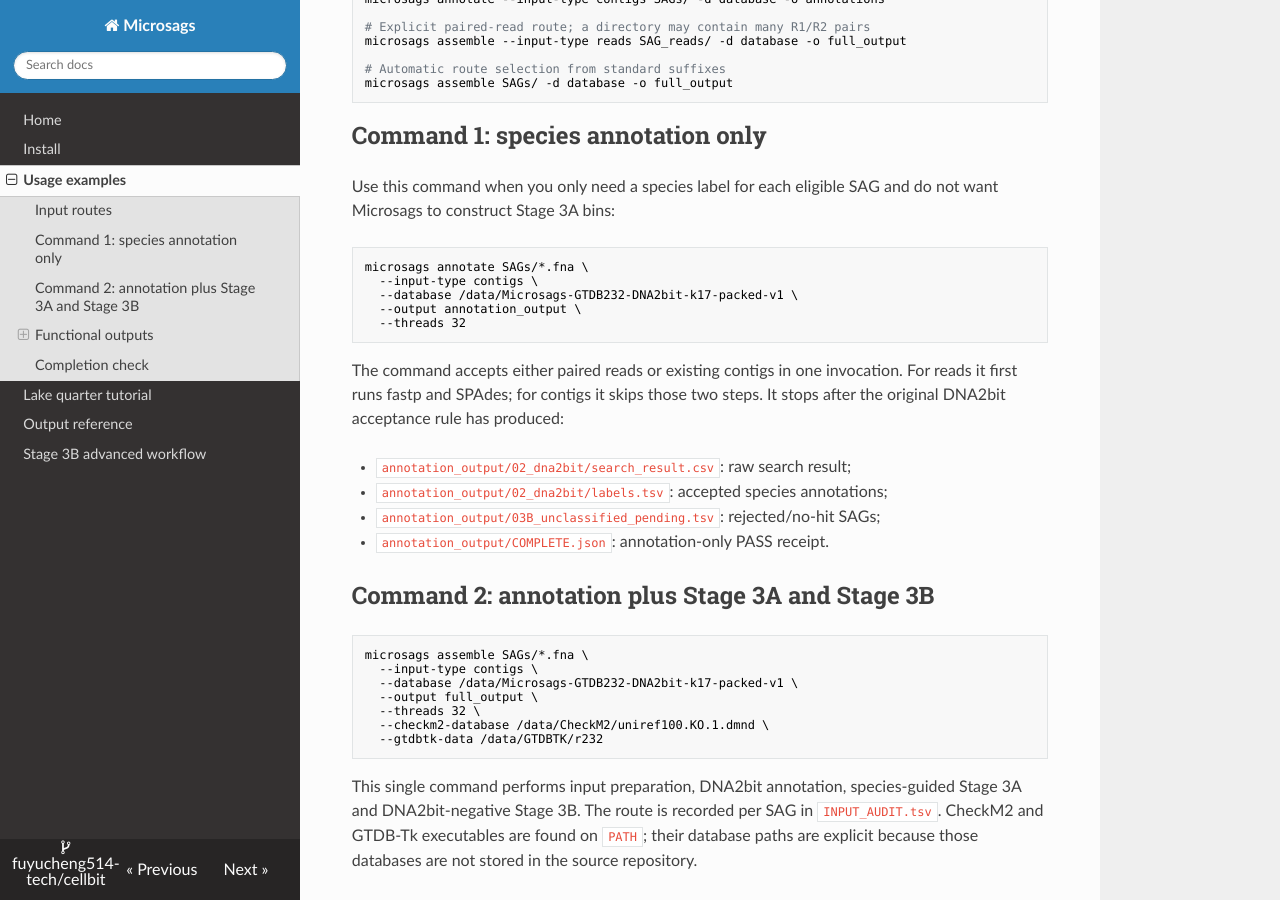
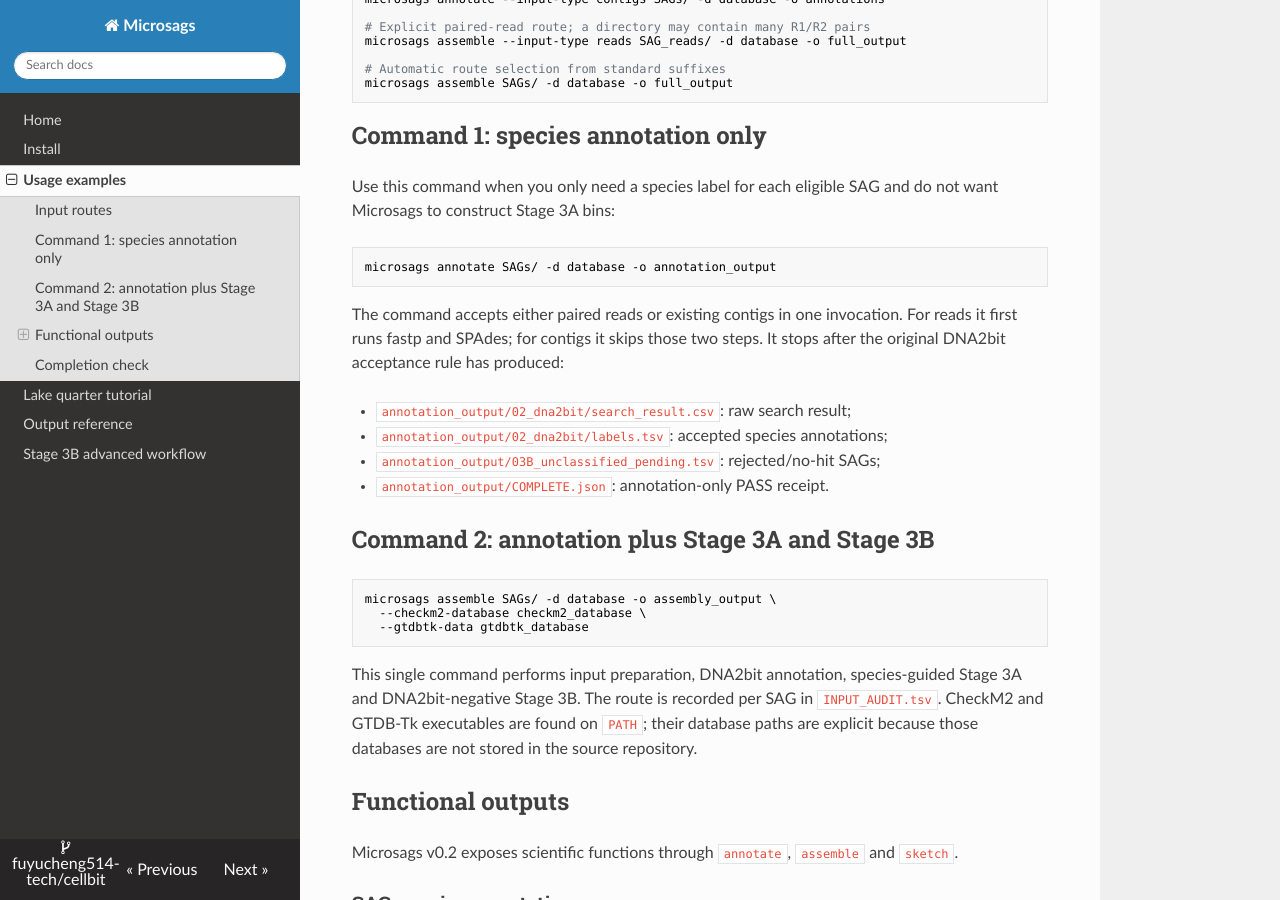
Before and after one commit to fuyucheng514-tech/cellbit, an MkDocs documentation site: the page built from docs/usage.md, in a window 1280 px wide and 900 px high, scrolled down 833 px. Built offline with MkDocs 1.6.1, drawn with Linux system fonts in a browser that asks for light colours; nearby versions of some CDN libraries.

Commit message:
docs: simplify usage commands

````diff
--- a/docs/usage.md
+++ b/docs/usage.md
@@ -48,11 +48,7 @@ Use this command when you only need a species label for each eligible SAG and
 do not want Microsags to construct Stage 3A bins:
 
 ```bash
-microsags annotate SAGs/*.fna \
-  --input-type contigs \
-  --database /data/Microsags-GTDB232-DNA2bit-k17-packed-v1 \
-  --output annotation_output \
-  --threads 32
+microsags annotate SAGs/ -d database -o annotation_output
 ```
 
 The command accepts either paired reads or existing contigs in one invocation.
@@ -67,13 +63,9 @@ It stops after the original DNA2bit acceptance rule has produced:
 ## Command 2: annotation plus Stage 3A and Stage 3B
 
 ```bash
-microsags assemble SAGs/*.fna \
-  --input-type contigs \
-  --database /data/Microsags-GTDB232-DNA2bit-k17-packed-v1 \
-  --output full_output \
-  --threads 32 \
-  --checkm2-database /data/CheckM2/uniref100.KO.1.dmnd \
-  --gtdbtk-data /data/GTDBTK/r232
+microsags assemble SAGs/ -d database -o assembly_output \
+  --checkm2-database checkm2_database \
+  --gtdbtk-data gtdbtk_database
 ```
 
 This single command performs input preparation, DNA2bit annotation,
````
